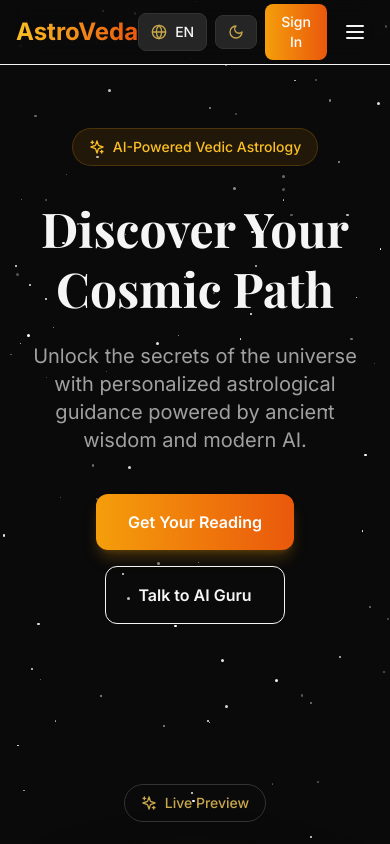
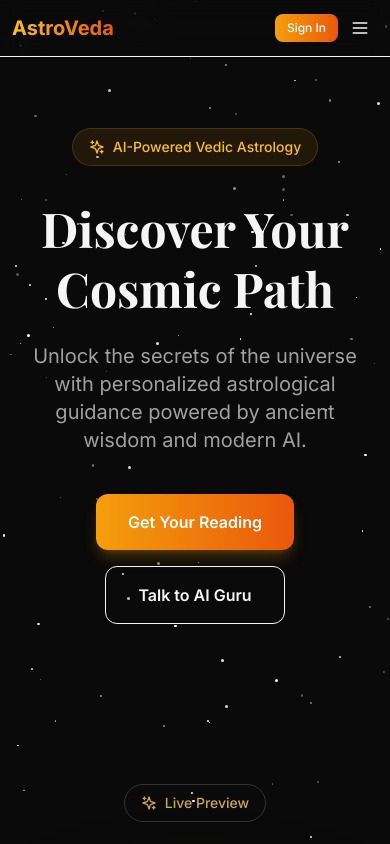
Before and after one commit to seetu09/astro-sage-ai, a Next.js app: page / in a window 390 px wide. Shown: the top 844 px of the page. Built offline with nearby package versions, Linux system fonts and the light colour scheme; a web font is replaced by a local one.

Commit message:
Refactor Navbar layout and styles for responsiveness

```diff
--- a/app/components/Navbar.tsx
+++ b/app/components/Navbar.tsx
@@ -33,10 +33,10 @@
   return (
     <>
       <nav className="fixed top-0 left-0 right-0 z-40 bg-[var(--bg-primary)]/80 backdrop-blur-md border-b border-[var(--border-color)]">
-        <div className="max-w-7xl mx-auto px-4 sm:px-6 lg:px-8">
-          <div className="flex items-center justify-between h-16">
+        <div className="max-w-7xl mx-auto px-3 sm:px-4 lg:px-8">
+          <div className="flex items-center justify-between h-14 sm:h-16">
             <Link href="/" className="flex items-center gap-2">
-              <span className="text-2xl font-bold bg-gradient-to-r from-amber-400 to-orange-600 bg-clip-text text-transparent">
+              <span className="text-xl sm:text-2xl font-bold bg-gradient-to-r from-amber-400 to-orange-600 bg-clip-text text-transparent">
                 AstroVeda
               </span>
             </Link>
@@ -57,16 +57,20 @@
               ))}
             </div>
 
-            <div className="flex items-center gap-2">
+            <div className="flex items-center gap-1 sm:gap-2">
+              <div className="hidden sm:block">
                 <LanguageToggle />
+              </div>
+              <div className="hidden sm:block">
                 <ThemeToggle />
+              </div>
 
               {isAuthenticated ? (
                 <button
                   onClick={() => setAuthModalOpen(true)}
-                  className="flex items-center gap-2 px-3 py-2 text-sm font-medium text-[var(--text-primary)] hover:bg-[var(--hover-bg)] rounded-lg transition-colors"
+                  className="flex items-center gap-1 sm:gap-2 px-2 sm:px-3 py-2 text-sm font-medium text-[var(--text-primary)] hover:bg-[var(--hover-bg)] rounded-lg transition-colors"
                 >
-                  <div className="w-8 h-8 rounded-full bg-gradient-to-br from-amber-400 to-orange-600 flex items-center justify-center text-white font-bold text-sm">
+                  <div className="w-7 h-7 sm:w-8 sm:h-8 rounded-full bg-gradient-to-br from-amber-400 to-orange-600 flex items-center justify-center text-white font-bold text-xs sm:text-sm">
                     {user?.name?.charAt(0) || "U"}
                   </div>
                   <span className="hidden lg:inline">{user?.name?.split(" ")[0]}</span>
@@ -74,7 +78,7 @@
               ) : (
                 <button
                   onClick={() => setAuthModalOpen(true)}
-                  className="px-4 py-2 bg-gradient-to-r from-amber-500 to-orange-600 text-white text-sm font-medium rounded-lg hover:from-amber-600 hover:to-orange-700 transition-all"
+                  className="px-3 sm:px-4 py-1.5 sm:py-2 bg-gradient-to-r from-amber-500 to-orange-600 text-white text-xs sm:text-sm font-medium rounded-lg hover:from-amber-600 hover:to-orange-700 transition-all"
                 >
                   Sign In
                 </button>
@@ -83,11 +87,12 @@
               <button
                 onClick={() => setMobileMenuOpen(!mobileMenuOpen)}
                 className="md:hidden p-2 rounded-lg hover:bg-[var(--hover-bg)] transition-colors"
+                aria-label="Toggle menu"
               >
                 {mobileMenuOpen ? (
-                  <X className="w-6 h-6 text-[var(--text-primary)]" />
+                  <X className="w-5 h-5 sm:w-6 sm:h-6 text-[var(--text-primary)]" />
                 ) : (
-                  <Menu className="w-6 h-6 text-[var(--text-primary)]" />
+                  <Menu className="w-5 h-5 sm:w-6 sm:h-6 text-[var(--text-primary)]" />
                 )}
               </button>
             </div>
@@ -95,14 +100,19 @@
         </div>
 
         {mobileMenuOpen && (
-          <div className="md:hidden bg-[var(--bg-primary)] border-b border-[var(--border-color)]">
-            <div className="px-4 py-3 space-y-1">
+          <div className="md:hidden bg-[var(--bg-primary)] border-b border-[var(--border-color)] max-h-[calc(100vh-4rem)] overflow-y-auto">
+            <div className="px-3 sm:px-4 py-3 space-y-1">
+              <div className="flex items-center gap-2 pb-2 border-b border-[var(--border-color)] sm:hidden">
+                <LanguageToggle />
+                <ThemeToggle />
+              </div>
+              <div className="grid grid-cols-2 gap-1 pt-2">
                 {navLinks.map((link) => (
                   <Link
                     key={link.href}
                     href={link.href}
                     onClick={() => setMobileMenuOpen(false)}
-                  className={`block px-3 py-2 rounded-lg text-sm font-medium transition-colors ${
+                    className={`block px-3 py-2.5 rounded-lg text-sm font-medium transition-colors ${
                       pathname === link.href
                         ? "text-amber-500 bg-amber-500/10"
                         : "text-[var(--text-secondary)] hover:text-[var(--text-primary)] hover:bg-[var(--hover-bg)]"
@@ -111,6 +121,7 @@
                     {link.label}
                   </Link>
                 ))}
+              </div>
               <div className="pt-2 border-t border-[var(--border-color)]">
                 {isAuthenticated ? (
                   <button
```
Lines whose indentation alone changed are shown as unchanged.
